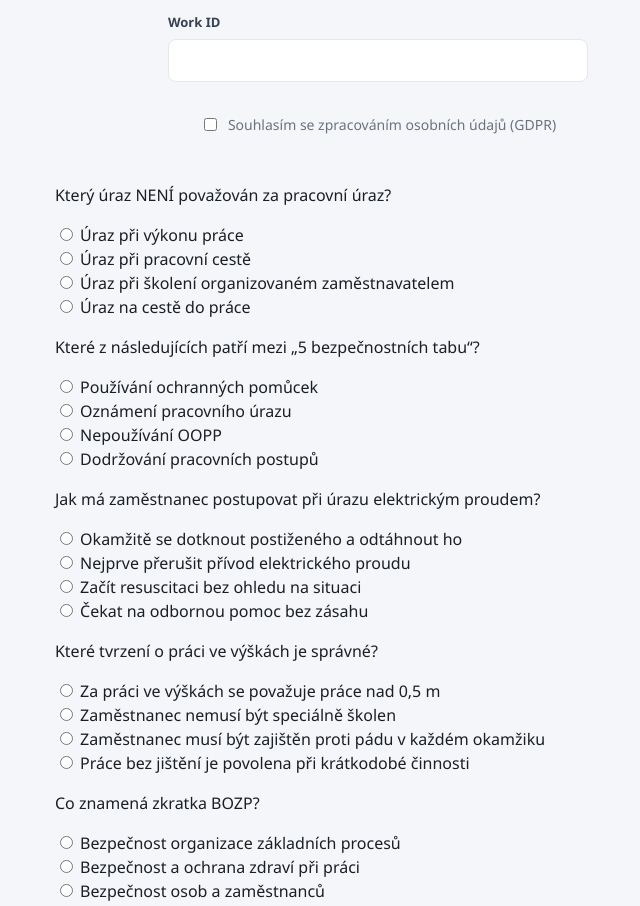
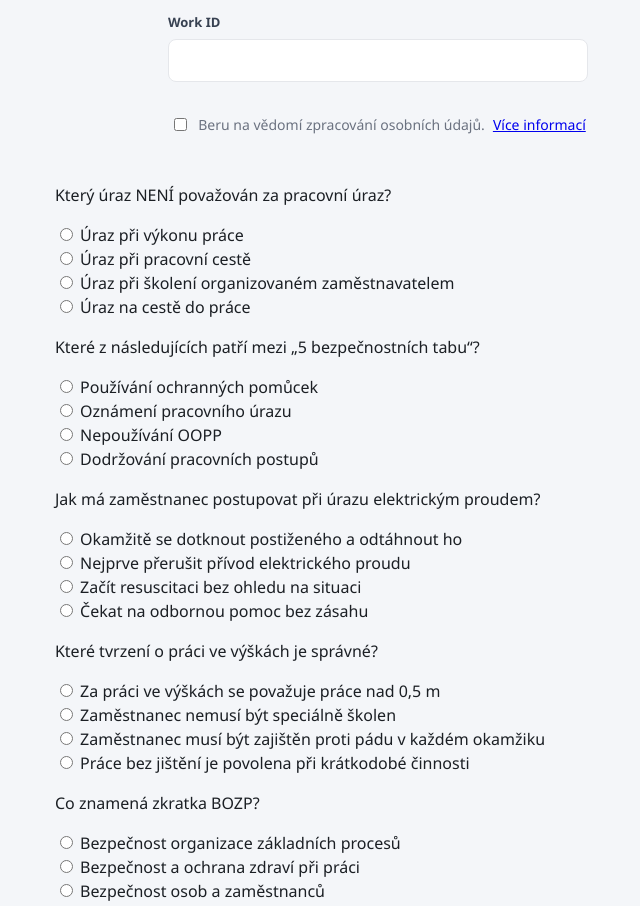
Before and after one commit to HiLoCookie/BOZP, a website: page index.html in a window 1280 px wide. Shown: the part 1191-2097 px from the top of the page, without its empty margins (262-902 px from the left). Drawn offline with Linux system fonts and the light colour scheme.

Commit message:
Update index.html

```diff
--- a/index.html
+++ b/index.html
@@ -36,9 +36,10 @@
     <input type="text" id="workId" required>
   </div>
 
-   <label class="gdpr">
-      <input type="checkbox" id="gdpr" required>
-      Souhlasím se zpracováním osobních údajů (GDPR)
+    <label class="gdpr">
+      <input type="checkbox" required>
+        Beru na vědomí zpracování osobních údajů.
+        <a href="/gdpr" target="_blank">Více informací</a>
     </label>
 
     <div id="questions"></div>
```
